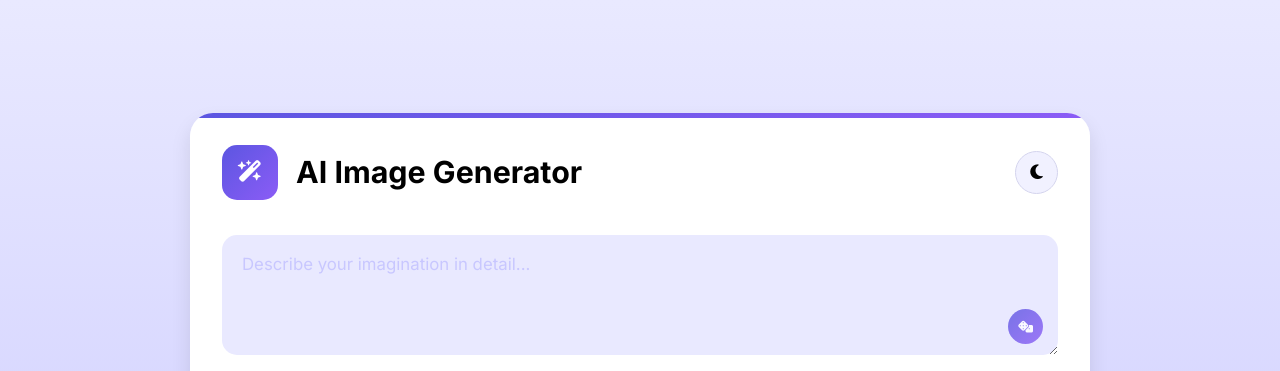
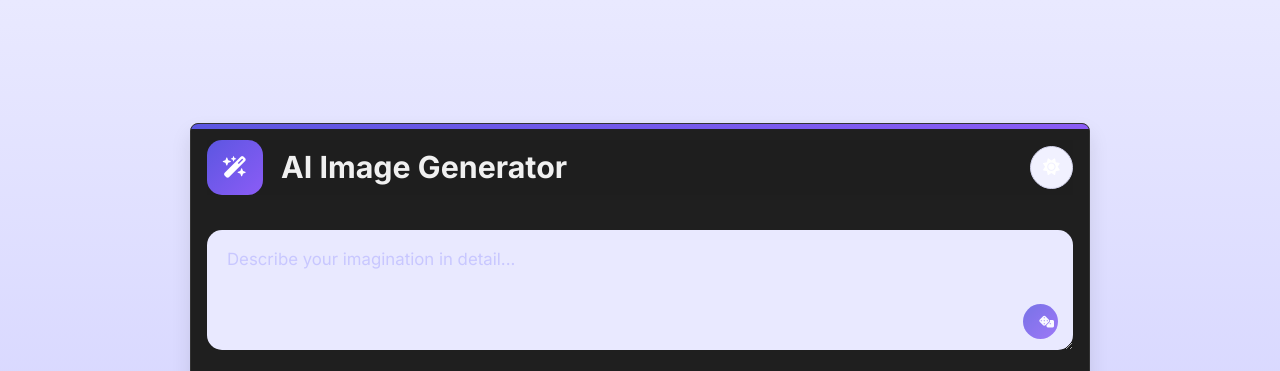
Before and after one commit to fuadmahmudeshetu/Js-simple-project, a plain HTML site: page index.html in a window 1280 px wide. Both pictures are taken after a click on the button 1036 px from the left and 172 px from the top of the page. Shown: the top 371 px of the page. Drawn offline with Linux system fonts and the light colour scheme.

Commit message:
Set light and dark theme using javascript

```diff
--- a/index.html
+++ b/index.html
@@ -8,7 +8,7 @@
     <link rel="stylesheet" href="https://cdnjs.cloudflare.com/ajax/libs/font-awesome/6.7.2/css/all.min.css">
     <link rel="stylesheet" href="style.css">
 </head>
-<body>
+<body class="dark-theme">
     <div class="container">
         <!-- Header -->
         <header class="header">
@@ -112,5 +112,8 @@
             </form>
         </div>
     </div>
+
+
+    <script src="script.js"></script>
 </body>
 </html>
--- /dev/null
+++ b/script.js
@@ -0,0 +1,20 @@
+const themeToggle = document.querySelector(".theme-toggle");
+
+// Set theme based on saved preference or system default
+(()=> {
+    const savedTheme = localStorage.getItem("theme");
+    const systemPrefersDark = window.matchMedia("(prefers-color-scheme: dark)").matches;
+
+    const isDarkTheme = savedTheme === "dark" || (!savedTheme && systemPrefersDark);
+    document.body.classList.toggle("dark-theme", isDarkTheme);
+    themeToggle.querySelector("i").className = isDarkTheme ? "fa-solid fa-sun" : "fa-solid fa-moon";
+})();
+
+// Switch between light and dark themes
+const toggleTheme = () => {
+    const isDarkTheme = document.body.classList.toggle("dark-theme");
+    localStorage.setItem("theme", isDarkTheme ? "dark" : "light");
+    themeToggle.querySelector("i").className = isDarkTheme ? "fa-solid fa-sun" : "fa-solid fa-moon";
+}
+
+themeToggle.addEventListener('click', toggleTheme);
--- a/style.css
+++ b/style.css
@@ -15,6 +15,46 @@
     justify-content: center;
     min-height: 100vh;
     background: linear-gradient(#E9E9FF, #C8C7FF);
+ }
+
+ body.dark-theme {
+    background-color: #121212;
+    color: #f0f0f0;
+    font-family: 'Segoe UI', Tahoma, Geneva, Verdana, sans-serif;
+ }
+
+ body.dark-theme a {
+    color: #90caf9;
+ }
+
+ body.dark-theme a:hover {
+    color: #64b5f6;
+ }
+
+ body.dark-theme header,
+ body.dark-theme footer,
+ body.dark-theme nav {
+    background-color: #1e1e1e;
+ }
+
+ body.dark-theme .card,
+ body.dark-theme .container {
+    background-color: #1f1f1f;
+    border: 1px solid #333;
+    border-radius: 8px;
+    padding: 1rem;
+ }
+
+ body.dark-theme button {
+    background-color: #333;
+    color: #fff;
+    border: none;
+    padding: 0.5rem 1rem;
+    cursor: pointer;
+ }
+
+ body.dark-theme button:hover {
+    background-color: #444;
  }
 
  .container {
```
